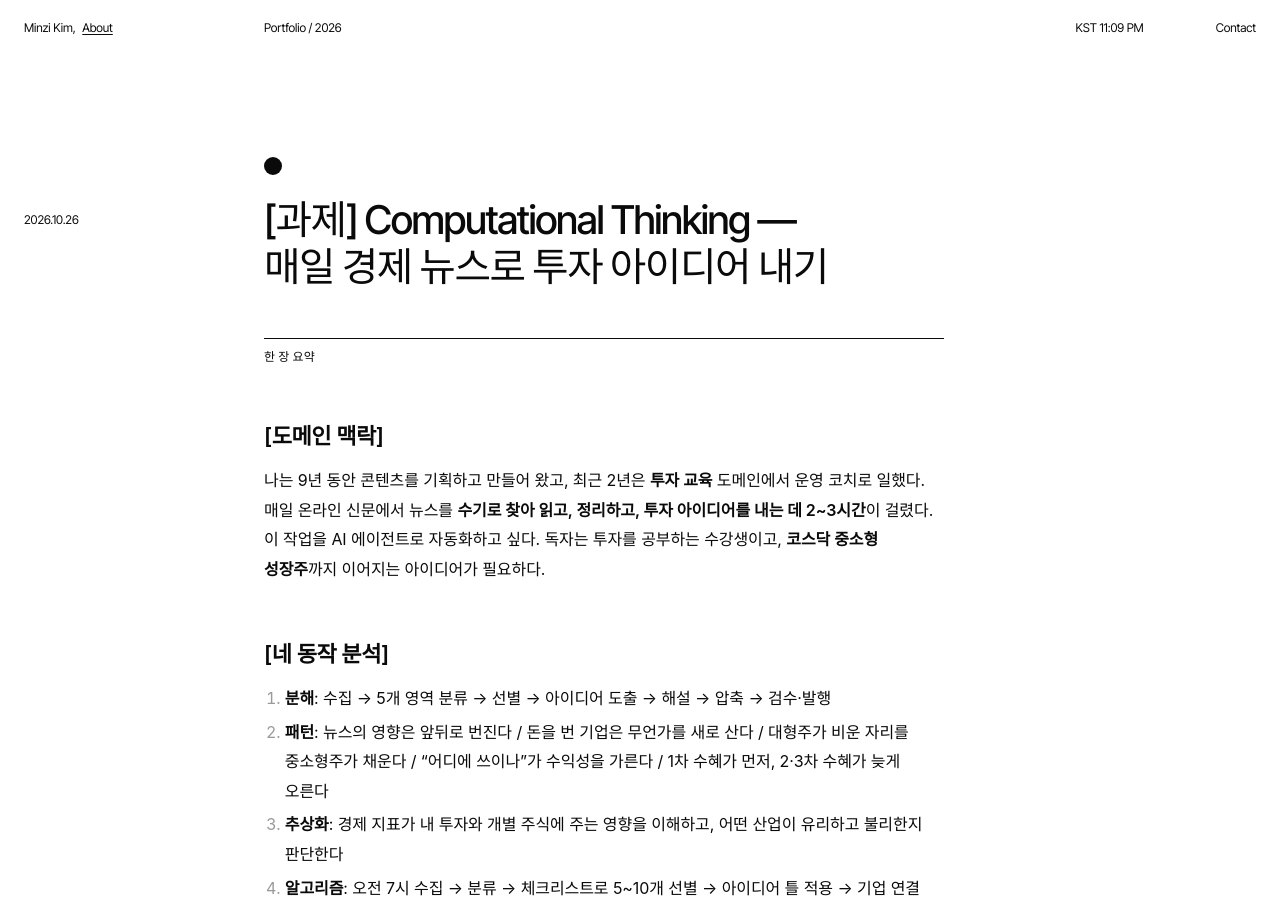
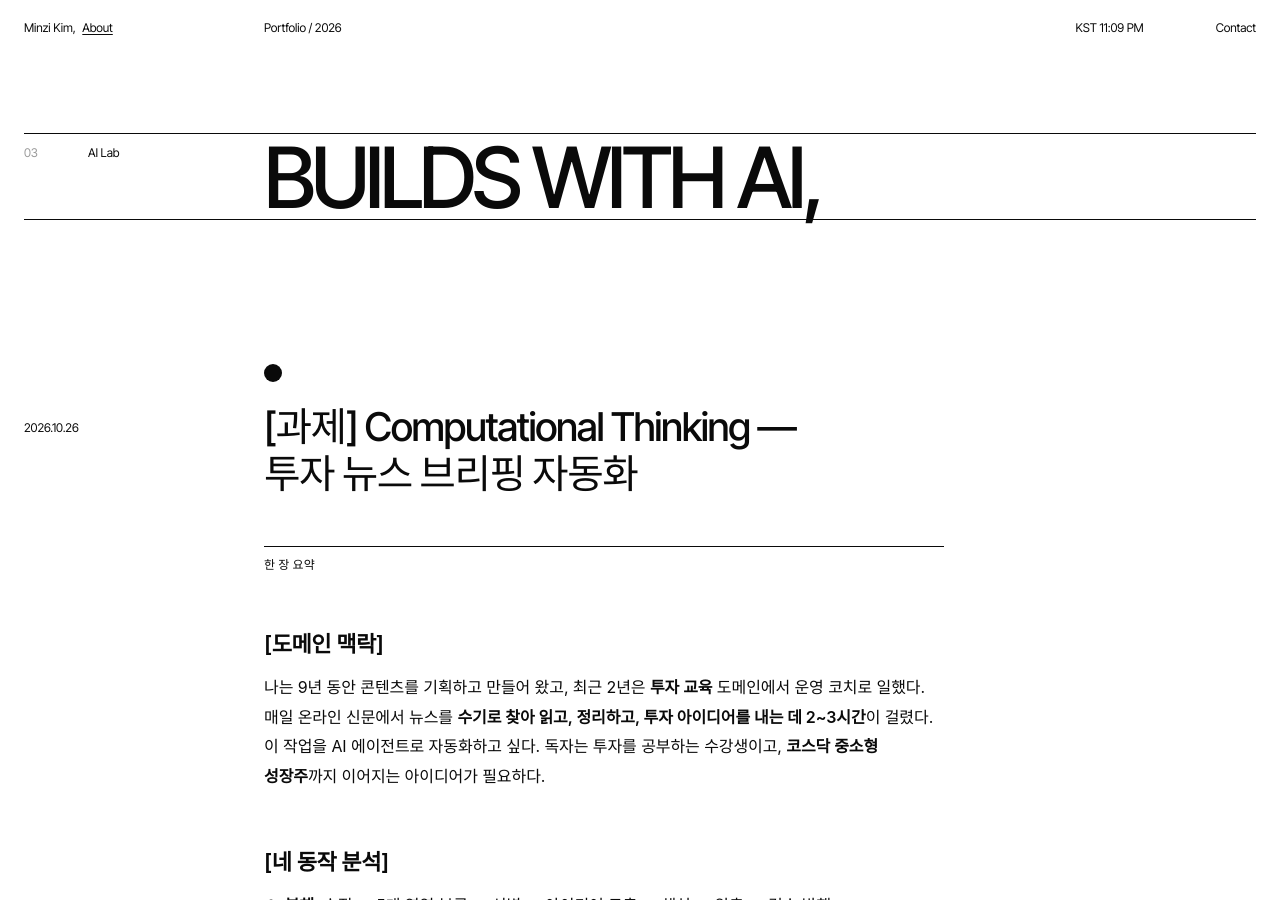
Before and after one commit to k-im-rose/k-im-rose.github.io, a Jekyll site: the page built from _posts/2026-10-26-computational-thinking.md, in a window 1280 px wide and 900 px high. Built offline with Jekyll 4.4.1, drawn with Linux system fonts in a browser that asks for light colours; some web fonts are replaced; some of the changed text lies outside the part shown.

Commit message:
Add files via upload

```diff
--- a/_posts/2026-10-26-computational-thinking.md
+++ b/_posts/2026-10-26-computational-thinking.md
@@ -1,7 +1,8 @@
 ---
 layout: post
-title: "[과제] Computational Thinking — 매일 경제 뉴스로 투자 아이디어 내기"
+title: "[과제] Computational Thinking — 투자 뉴스 브리핑 자동화"
 date: 2026-10-26 09:00:00 +0900
+section: ai-lab
 ---
 
 ## 한 장 요약
```
